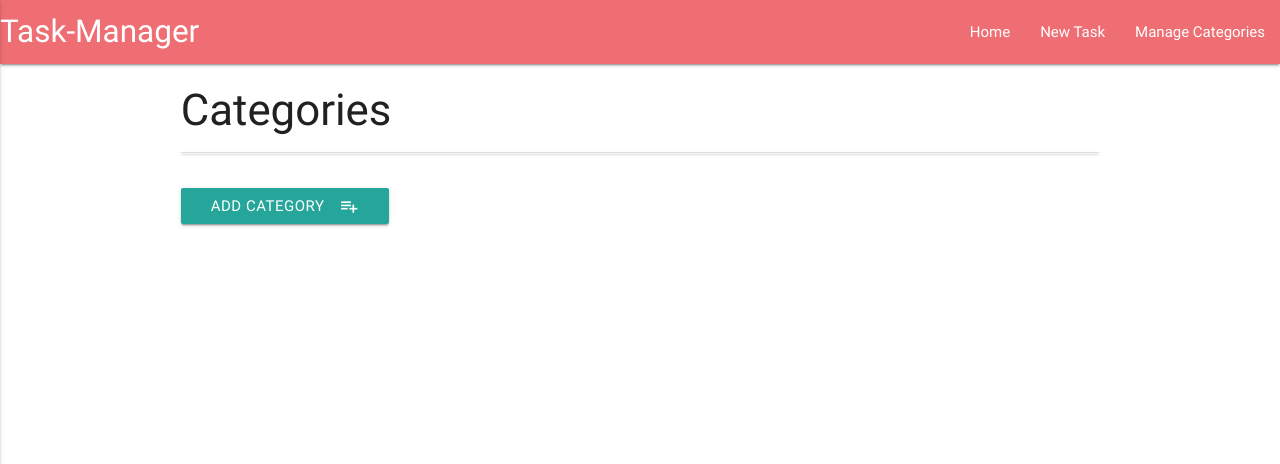
After one commit to ajgoward/task_manager, a Flask app: page /get_categories in a window 1280 px wide. The commit adds this page. Shown: the top 464 px of the page. Run offline with Flask 2, Linux system fonts and the light colour scheme; data that the repository does not hold is empty; some libraries are stand-ins or nearby versions.

Commit message:
finished app

```diff
--- a/app.py
+++ b/app.py
@@ -6,7 +6,7 @@ from bson.objectid import ObjectId
 app = Flask(__name__)
 
 app.config["MONGO_DBNAME"] = 'task_manager'
-app.config["MONGO_URI"] = 'mongodb+srv://AndrewGoward:password@myfirstcluster.fturk.mongodb.net/task_manager?retryWrites=true&w=majority'
+app.config["MONGO_URI"] = 'mongodb+srv://AndrewGoward:Sallysidd94@myfirstcluster.fturk.mongodb.net/task_manager?retryWrites=true&w=majority'
 
 mongo = PyMongo(app)
 
@@ -57,6 +57,43 @@ def delete_task(task_id):
     return redirect(url_for('get_tasks'))
 
 
+@app.route('/get_categories')
+def get_categories():
+    return render_template('categories.html', categories=mongo.db.categories.find())
+
+
+@app.route('/edit_category/<category_id>')
+def edit_category(category_id):
+    return render_template('editcategory.html', category=mongo.db.categories.find_one({'_id':ObjectId(category_id)}))
+
+
+
+@app.route('/update_category/<category_id>', methods=['POST'])
+def update_category(category_id):
+    mongo.db.categories.update(
+        {'_id': ObjectId(category_id)},
+        {'category_name': request.form.get('category_name')})
+    return redirect(url_for('get_categories'))
+
+
+@app.route('/delete_category/<category_id>')
+def delete_category(category_id):
+    mongo.db.categories.remove({'_id': ObjectId(category_id)})
+    return redirect(url_for('get_categories'))
+
+
+@app.route('/insert_category', methods=['POST'])
+def insert_category():
+    category_doc = {'category_name': request.form.get('category_name')}
+    mongo.db.categories.insert_one(category_doc)
+    return redirect(url_for('get_categories'))
+
+
+@app.route('/add_category')
+def add_category():
+    return render_template('addcategory.html')
+
+
 if __name__ == '__main__':
     app.run(host=os.environ.get('IP'),
             port=int(os.environ.get('PORT')),
--- a/static/css/style.css
+++ b/static/css/style.css
@@ -9,3 +9,7 @@
 .task_header {
     margin-top: 5px;
 }
+
+.brand-logo{
+    position: inherit !important ;
+}
--- a/templates/base.html
+++ b/templates/base.html
@@ -1,14 +1,34 @@
 <!DOCTYPE html>
 <html lang="en">
+
 <head>
 	<meta charset="UTF-8">
 	<meta name="viewport" content="width=device-width, initial-scale=1.0">
 	<title>Document</title>
 	<link href="https://fonts.googleapis.com/icon?family=Material+Icons" rel="stylesheet">
-    <link rel="stylesheet"  href="https://cdnjs.cloudflare.com/ajax/libs/materialize/0.100.2/css/materialize.min.css">
-    <link rel="stylesheet" href="{{url_for('static', filename='css/style.css')}}" type="text/css"/>
+	<link rel="stylesheet" href="https://cdnjs.cloudflare.com/ajax/libs/materialize/0.100.2/css/materialize.min.css">
+	<link rel="stylesheet" href="{{url_for('static', filename='css/style.css')}}" type="text/css" />
 </head>
+
 <body>
+	<header>
+		  <nav>
+            <div class="nav-wrapper">
+                <a href="{{url_for('get_tasks')}}" class="brand-logo">Task-Manager</a>
+                <a href="#" data-activates="mobile-demo" class="button-collapse"><i class="material-icons">menu</i></a>
+                <ul id="nav-mobile" class="right hide-on-med-and-down">
+                    <li><a href="{{url_for('get_tasks')}}">Home</a></li>
+                    <li><a href="{{url_for('add_task')}}">New Task</a></li>
+                    <li><a href="{{url_for('get_categories')}}">Manage Categories</a></li>
+                </ul>
+                <ul class="side-nav" id="mobile-demo">
+                    <li><a href="{{url_for('get_tasks')}}">Home</a></li>
+                    <li><a href="{{url_for('add_task')}}">New Task</a></li>
+                    <li><a href="{{url_for('get_categories')}}">Manage Categories</a></li>
+                </ul>
+            </div>
+        </nav>
+	</header>
 	<div class="container">
 		{% block content %}
 		{% endblock %}
@@ -19,6 +39,7 @@
 		$(document).ready(function() {
             $('.collapsible').collapsible();
              $('select').material_select();
+              $(".button-collapse").sideNav();
         })
  $('.datepicker').pickadate({
             selectMonths: true, // Creates a dropdown to control month
@@ -34,4 +55,5 @@
 	</script>
 
 </body>
+
 </html>
--- /dev/null
+++ b/templates/categories.html
@@ -0,0 +1,30 @@
+{% extends 'base.html' %}
+{% block content %}
+<div class="row">
+
+	<h3>Categories</h3>
+
+	<ul class="collapsible">
+		{% for category in categories %}
+		<li>
+			<div class="collapsible-header">
+				<a href="{{url_for('delete_category', category_id=category._id)}}"
+					class="waves-effect waves-light btn btn_small">Del</a>
+				<a href="{{url_for('edit_category', category_id=category._id)}}"
+					class="waves-effect waves-light btn btn_small blue">Edit</a>
+				<div class="task_header col s9">
+					<strong>{{category.category_name}}</strong>
+				</div>
+			</div>
+
+		</li>
+		{% endfor %}
+	</ul>
+
+</div>
+<div class="row">
+    <a href="{{url_for('add_category')}}" class="waves-effect waves-light btn">
+        <i class="material-icons right">playlist_add</i>Add Category
+    </a>
+</div>
+{% endblock %}
```
Also changed, not shown: templates/addcategory.html (added, +25 -0 lines), templates/editcategory.html (added, +25 -0 lines). Lines whose indentation alone changed are shown as unchanged.
